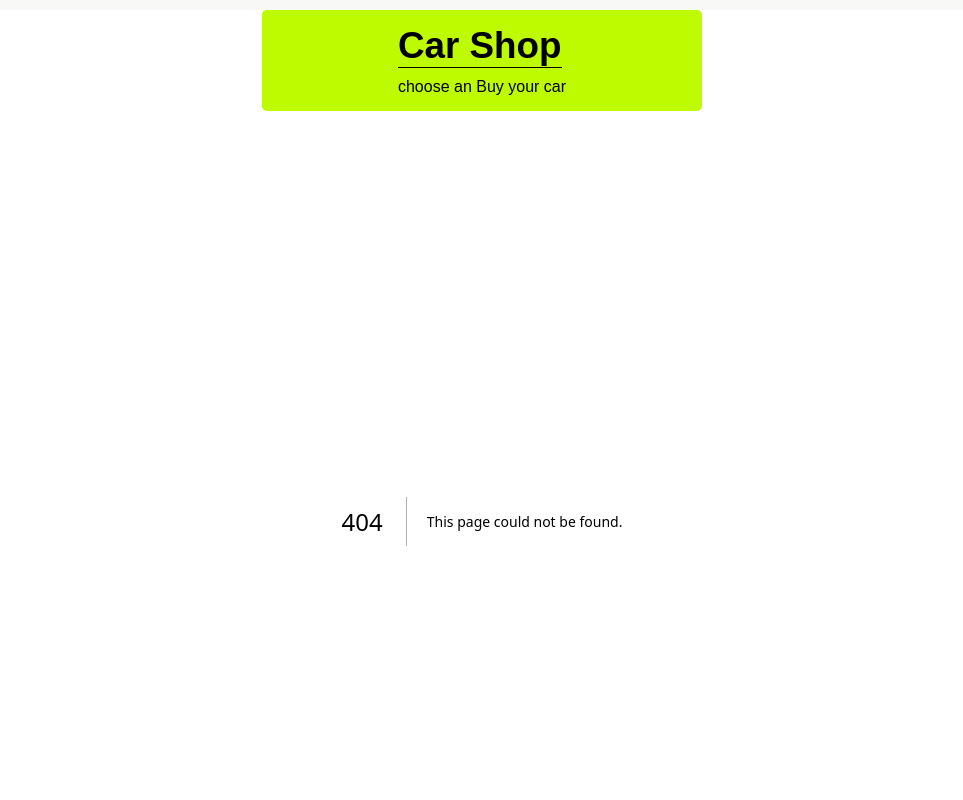
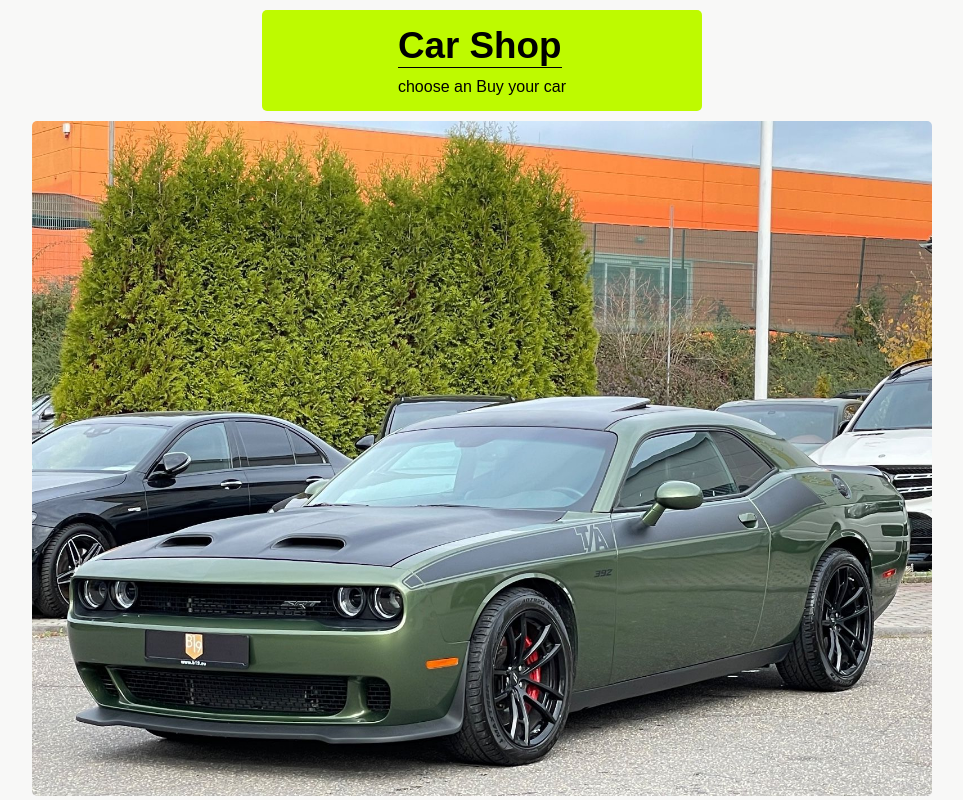
Before and after one commit to Amirmmolazemi/Next-Car-Shop, a Next.js app in the folder car-shop/: page /cars/1 in a window 1280 px wide. Before the commit this address had no page. Shown: the top 800 px of the page, without its empty margins (158-1121 px from the left). Built offline with nearby package versions, Linux system fonts and the light colour scheme.

Commit message:
give the information to cardDetail page

```diff
--- /dev/null
+++ b/car-shop/pages/cars/[carId].js
@@ -0,0 +1,12 @@
+import { useRouter } from "next/router";
+import carsData from "@/data/carsData";
+import CarsDetail from "@/components/templates/CarDetail";
+
+function CarDetail() {
+  const router = useRouter();
+  const { carId } = router.query;
+  const carDetails = carsData[carId - 1];
+  return <CarsDetail {...carDetails} />;
+}
+
+export default CarDetail;
```
